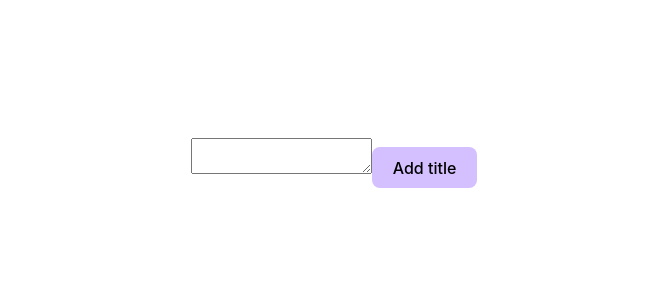
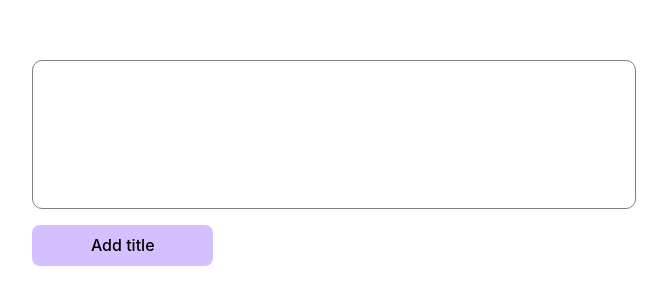
Before and after one commit to slavgetov/juno, a React (Vite) app: page / in a window 1280 px wide. Shown: the part 237-542 px from the top of the page, without its empty margins (306-973 px from the left). Built offline with nearby package versions, Linux system fonts and the light colour scheme.

Commit message:
styling the diary entry page

```diff
--- a/src/components/DiaryEntry/DiaryEntry.css
+++ b/src/components/DiaryEntry/DiaryEntry.css
@@ -1,3 +1,21 @@
+.diaryEntryContainer {
+  display: flex;
+  flex-direction: column;
+  gap: 1em;
+}
+
+textarea {
+  border: 0.5px solid gray;
+  border-radius: 10px;
+  padding: 1em;
+  resize: none;
+}
+
+textarea:focus {
+  outline: none;
+}
+
 .diaryEntryButton {
+  width: 30%;
   background-color: #d4c0ff;
 }
--- a/src/components/DiaryEntry/DiaryEntry.tsx
+++ b/src/components/DiaryEntry/DiaryEntry.tsx
@@ -10,15 +10,15 @@ const DiaryEntry = ({ buttonTitle }: DiaryEntryProps) => {
   const [entry, setEntry] = useState("");
 
   return (
-    <section>
-      <form>
+    <section className="diaryEntryContainer">
       <textarea
         name="diaryEntry"
+        rows={8}
+        cols={70}
         value={entry}
         onChange={(e) => setEntry(e.target.value)}
       />
       <Button className="diaryEntryButton">{buttonTitle}</Button>
-      </form>
     </section>
   );
 };
```
Lines whose indentation alone changed are shown as unchanged.
